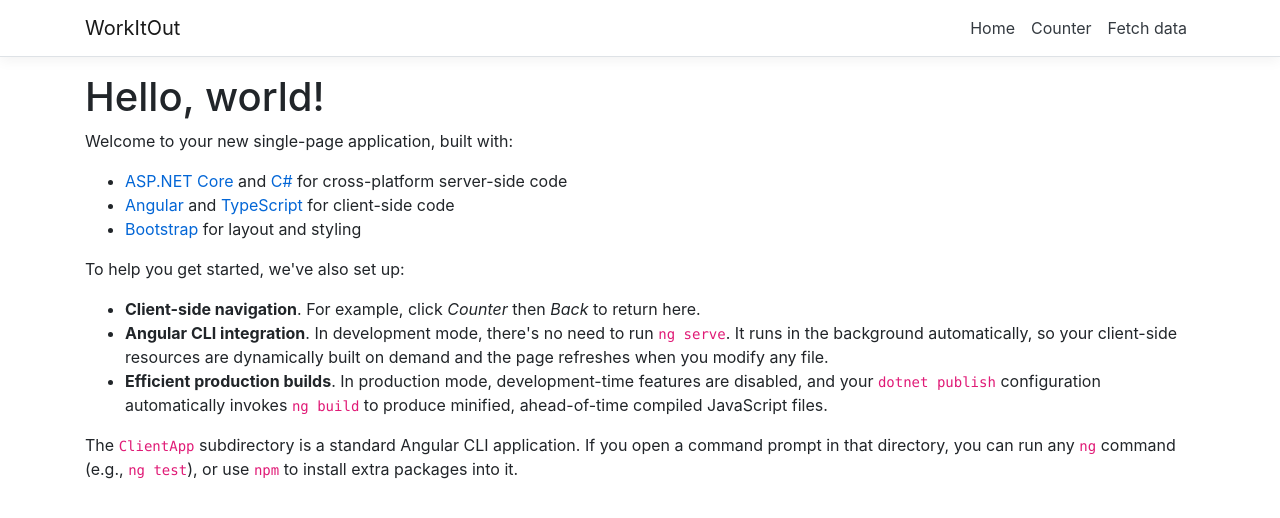
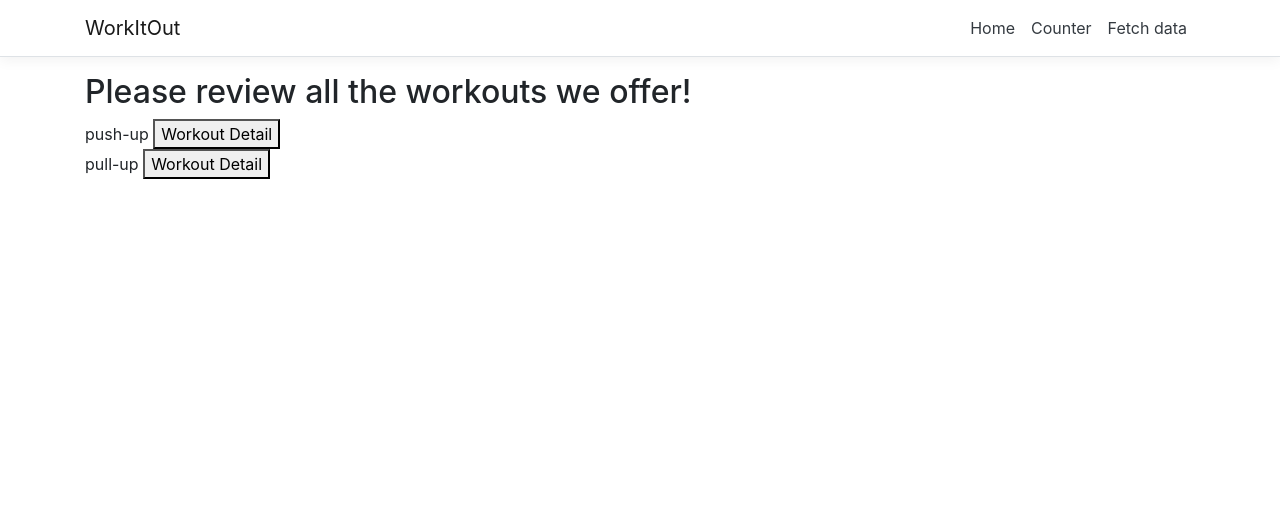
Before and after one commit to kwaters004/WorkItOut, an Angular app in the folder WorkItOut/ClientApp/: page / in a window 1280 px wide. Shown: the top 518 px of the page. Built offline with nearby package versions, Linux system fonts and the light colour scheme.

Commit message:
Updating list workout component and workout detail component

```diff
--- a/WorkItOut/ClientApp/src/app/app.component.html
+++ b/WorkItOut/ClientApp/src/app/app.component.html
@@ -1,6 +1,6 @@
 <body>
   <app-nav-menu></app-nav-menu>
   <div class="container">
-    <router-outlet></router-outlet>
+    <!--<router-outlet></router-outlet>--> <app-list-workouts></app-list-workouts>
   </div>
 </body>
--- a/WorkItOut/ClientApp/src/app/app.module.ts
+++ b/WorkItOut/ClientApp/src/app/app.module.ts
@@ -12,6 +12,7 @@
 import { ListWorkoutsComponent } from './list-workouts/list-workouts.component';
 import { UserLoginComponent } from './user-login/user-login.component';
 import { WorkoutapiService } from './workoutapi.service';
+import { WorkoutDetailComponent } from './workout-detail/workout-detail.component';
 
 @NgModule({
   declarations: [
@@ -21,7 +22,8 @@
     CounterComponent,
     FetchDataComponent,
     UserLoginComponent,
-    ListWorkoutsComponent
+    ListWorkoutsComponent,
+    WorkoutDetailComponent
 
   ],
   imports: [
--- a/WorkItOut/ClientApp/src/app/list-workouts/list-workouts.component.html
+++ b/WorkItOut/ClientApp/src/app/list-workouts/list-workouts.component.html
@@ -1,8 +1,8 @@
 <h2> Please review all the workouts we offer! </h2>
 
-<div *ngFor =" let workout of workouts ">
+<div *ngFor=" let workout of workouts ">
 
-  {{workout.category}} <button (click) ="showDetail(workout.workoutsId)">Workout Detail</button>
+  {{workout.workoutname}}
 
-
+  <app-workout-detail [wrkout]="workout"></app-workout-detail>
 </div>
--- a/WorkItOut/ClientApp/src/app/list-workouts/list-workouts.component.ts
+++ b/WorkItOut/ClientApp/src/app/list-workouts/list-workouts.component.ts
@@ -10,10 +10,23 @@
 export class ListWorkoutsComponent {
 /** list-workouts ctor */
 
-  workouts = null;
+
+
+  workouts = [
+    {
+      workoutname: 'push-up',
+      recommendedReps: '10',
+      recommendedSets: '4',
+    },
+    {
+      workoutname: 'pull-up',
+      recommendedReps: '5',
+      recommendedSets: '3',
+    }
+  ]
+
   constructor(
-    private workoutService: WorkoutapiService,
-    private thisroute: ActivatedRoute
+
   ) {
 
 
@@ -28,6 +41,10 @@
 
   }
 
+  showDetail() {
 
+    alert('show detail');
+
+  }
 
 }
--- /dev/null
+++ b/WorkItOut/ClientApp/src/app/workout-detail/workout-detail.component.html
@@ -0,0 +1,11 @@
+
+
+<button (click)="showHide()">Workout Detail</button>
+
+<div *ngIf="sh">
+
+
+  {{workout?.workoutname}}
+  <br />
+
+</div>
--- /dev/null
+++ b/WorkItOut/ClientApp/src/app/workout-detail/workout-detail.component.ts
@@ -0,0 +1,25 @@
+import { Component, Input } from '@angular/core';
+
+@Component({
+    selector: 'app-workout-detail',
+    templateUrl: './workout-detail.component.html',
+    styleUrls: ['./workout-detail.component.css']
+})
+/** workout-detail component*/
+export class WorkoutDetailComponent {
+/** workout-detail ctor */
+
+  @Input() wrkout;
+
+  sh: boolean = false;
+
+    constructor() {
+
+    }
+
+  showHide() {
+    if (this.sh)
+    { this.sh = false; return; }
+    this.sh = true;
+  }
+}
--- a/WorkItOut/ClientApp/src/app/workoutapi.service.ts
+++ b/WorkItOut/ClientApp/src/app/workoutapi.service.ts
@@ -2,7 +2,9 @@
 
 @Injectable()
 export class WorkoutapiService {
-    constructor(private http: HttpClient) {
+
+
+    constructor() {
 
     }
 }
```
Also changed, not shown: WorkItOut/ClientApp/src/app/workout-detail/workout-detail.component.css (added).
